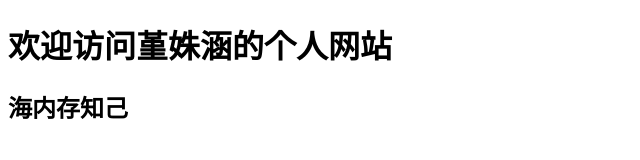
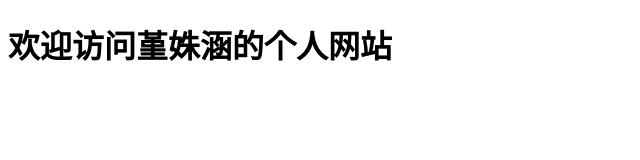
Before and after one commit to Jin-shuhan/Jin-shuhan.github.io, a plain HTML site: page index.html in a window 1280 px wide. Shown: the whole page, without its empty margins (0-640 px from the left). Drawn offline with Linux system fonts and the light colour scheme.

Commit message:
Update index.html

```diff
--- a/index.html
+++ b/index.html
@@ -6,6 +6,5 @@
   <head>
   <body>
     <h1>欢迎访问堇姝涵的个人网站</h1>
-    <h2>海内存知己</h2>
   <body>
 <html>
```
